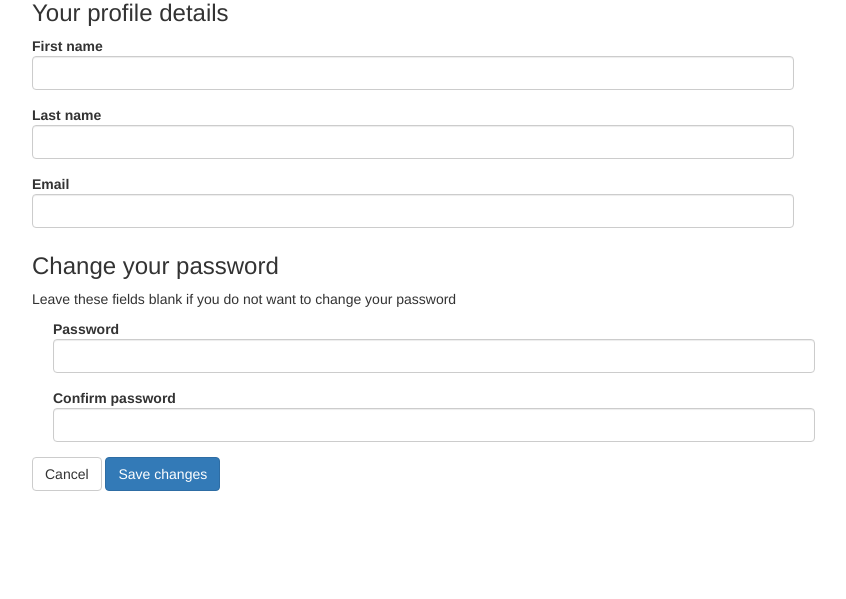
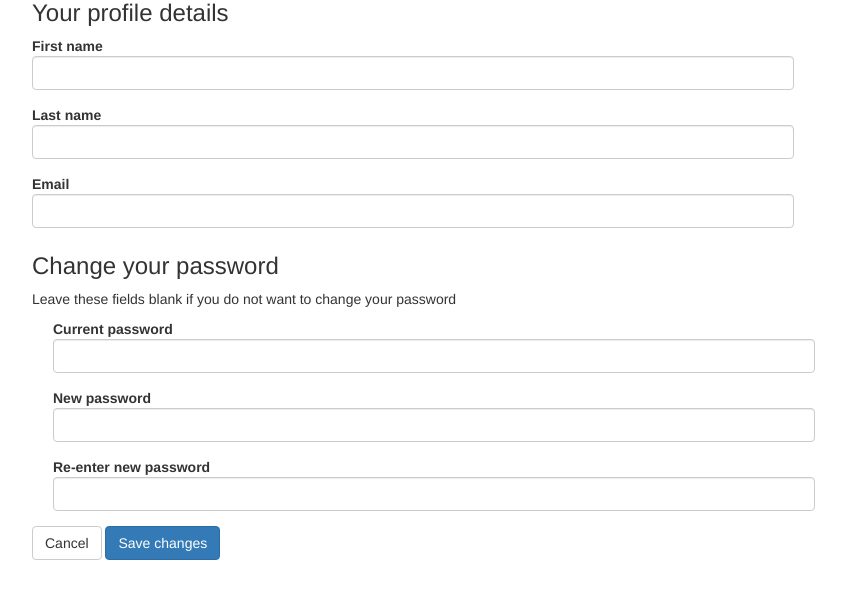
Before and after one commit to CapitalD/Taplist, a Flask app: template app/templates/edit_profile.html in a window 1280 px wide. Shown: the part 172-771 px from the top of the page, without its empty margins (38-884 px from the left). Run offline with Flask 2, Linux system fonts and the light colour scheme; the template is opened without the code that fills it: values that come from a table or form of the project are taken from there, others are empty; parts of the project's set-up code (start-up, migrations or seed data) failed here and were passed over; some libraries are stand-ins or nearby versions.

Commit message:
Edit profile: Require current password to change password

```diff
--- a/app/forms.py
+++ b/app/forms.py
@@ -2,6 +2,9 @@ from flask_wtf import FlaskForm
 from wtforms import StringField, RadioField, BooleanField, DecimalField, SelectField, SubmitField, PasswordField, HiddenField
 from wtforms.ext.sqlalchemy.fields import QuerySelectField
 from wtforms.validators import DataRequired, NumberRange, Optional, Email, EqualTo
+from models import Person
+from flask_login import current_user
+from . import bcrypt
 
 class NewLocationForm(FlaskForm):
     name = StringField('name', validators=[DataRequired()])
@@ -17,6 +20,7 @@ class ProfileForm(FlaskForm):
     firstname = StringField('firstname', validators=[DataRequired()])
     lastname = StringField('lastname', validators=[DataRequired()])
     email = StringField('email', validators=[Email()])
+    current_password = PasswordField('confirm_password')
     password = PasswordField('password', validators=[EqualTo('confirm_password', message='Passwords must match')])
     confirm_password = PasswordField('confirm_password')
     is_admin = BooleanField('is_admin')
@@ -37,6 +41,12 @@ class ProfileForm(FlaskForm):
             msg = 'A brewery must be selected if the person is a brewer'
             self.brewery.errors.append(msg)
             return False
+        if self.current_password.data:
+            current = Person.query.get(current_user.id)
+            if not bcrypt.check_password_hash(current.password, self.current_password.data):
+                msg = 'Current password is incorrect.  Please try again.'
+                self.current_password.errors.append(msg)
+                return False
         return True
 
 class TapKeg(FlaskForm):
--- a/app/templates/edit_profile.html
+++ b/app/templates/edit_profile.html
@@ -44,8 +44,18 @@
     <p>Leave these fields blank if you do not want to change your password</p>
     <fieldset style="padding-left: 1.5em">
       <p>
+        <label for="current_password">
+          Current password
+            {{ form.current_password(size=80, class_="form-control") }}
+            {% for error in form.current_password.errors %}
+              <span style="color: #f33;">[{{ error}}]</span>
+            {% endfor %}
+        </label>
+      </p>
+
+      <p>
         <label for="password">
-          Password
+          New password
             {{ form.password(size=80, class_="form-control") }}
             {% for error in form.password.errors %}
               <span style="color: #f33;">[{{ error }}]</span>
@@ -54,7 +64,7 @@
       </p>
       <p>
         <label for="confirm_password">
-          Confirm password
+          Re-enter new password
             {{ form.confirm_password(size=80, class_="form-control") }}
             {% for error in form.confirm_password.errors %}
               <span style="color: #f33;">[{{ error }}]</span>
--- a/app/templates/new_person.html
+++ b/app/templates/new_person.html
@@ -43,7 +43,7 @@
     <h3>Set a password</h3>
     <p>
       <label for="password">
-        Password
+        New password
           {{ form.password(size=80, class_="form-control") }}
           {% for error in form.password.errors %}
             <span style="color: #f33;">[{{ error }}]</span>
@@ -52,7 +52,7 @@
     </p>
     <p>
       <label for="confirm_password">
-        Confirm password
+        Re-enter new password
           {{ form.confirm_password(size=80, class_="form-control") }}
           {% for error in form.confirm_password.errors %}
             <span style="color: #f33;">[{{ error }}]</span>
```
